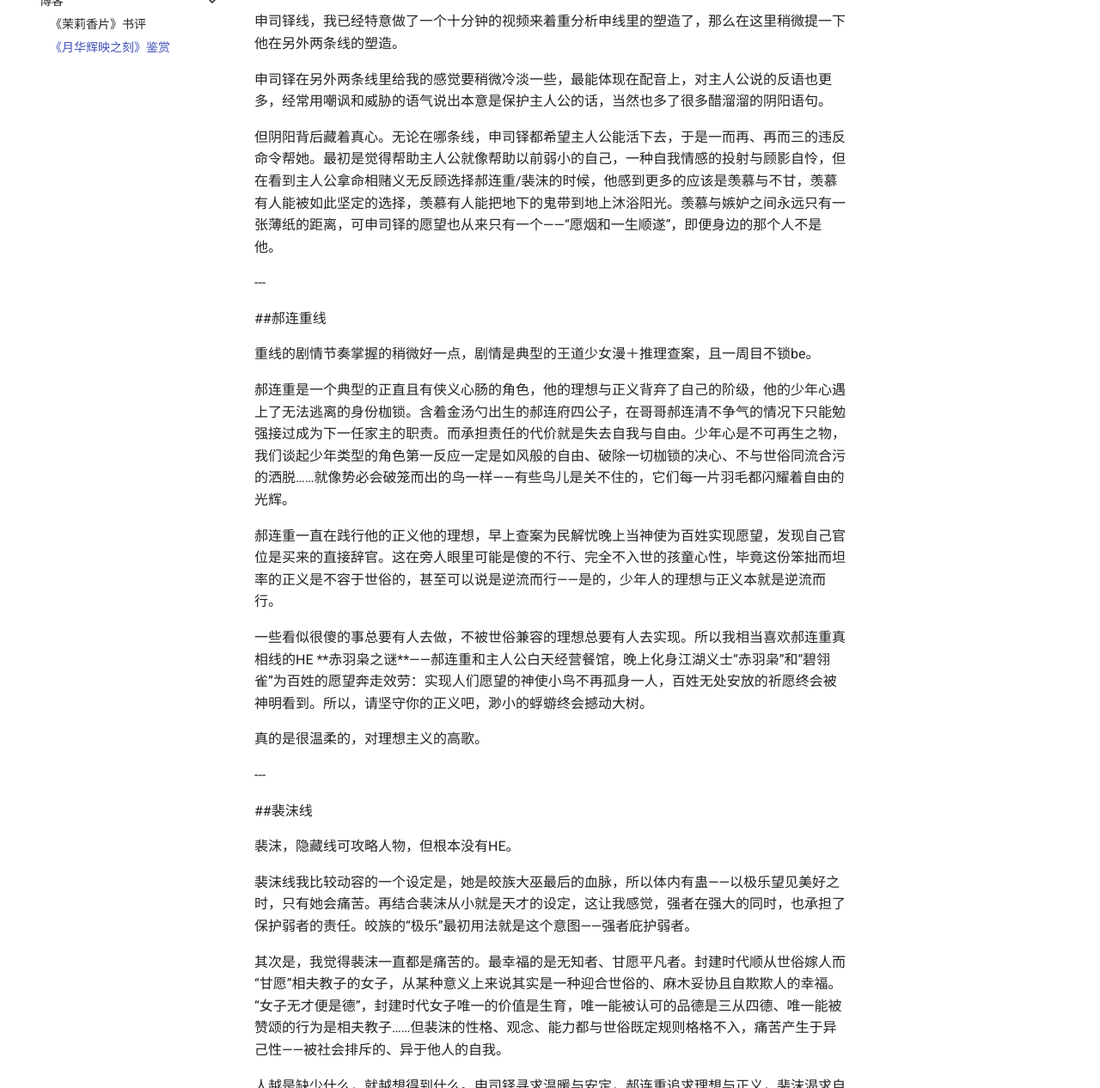
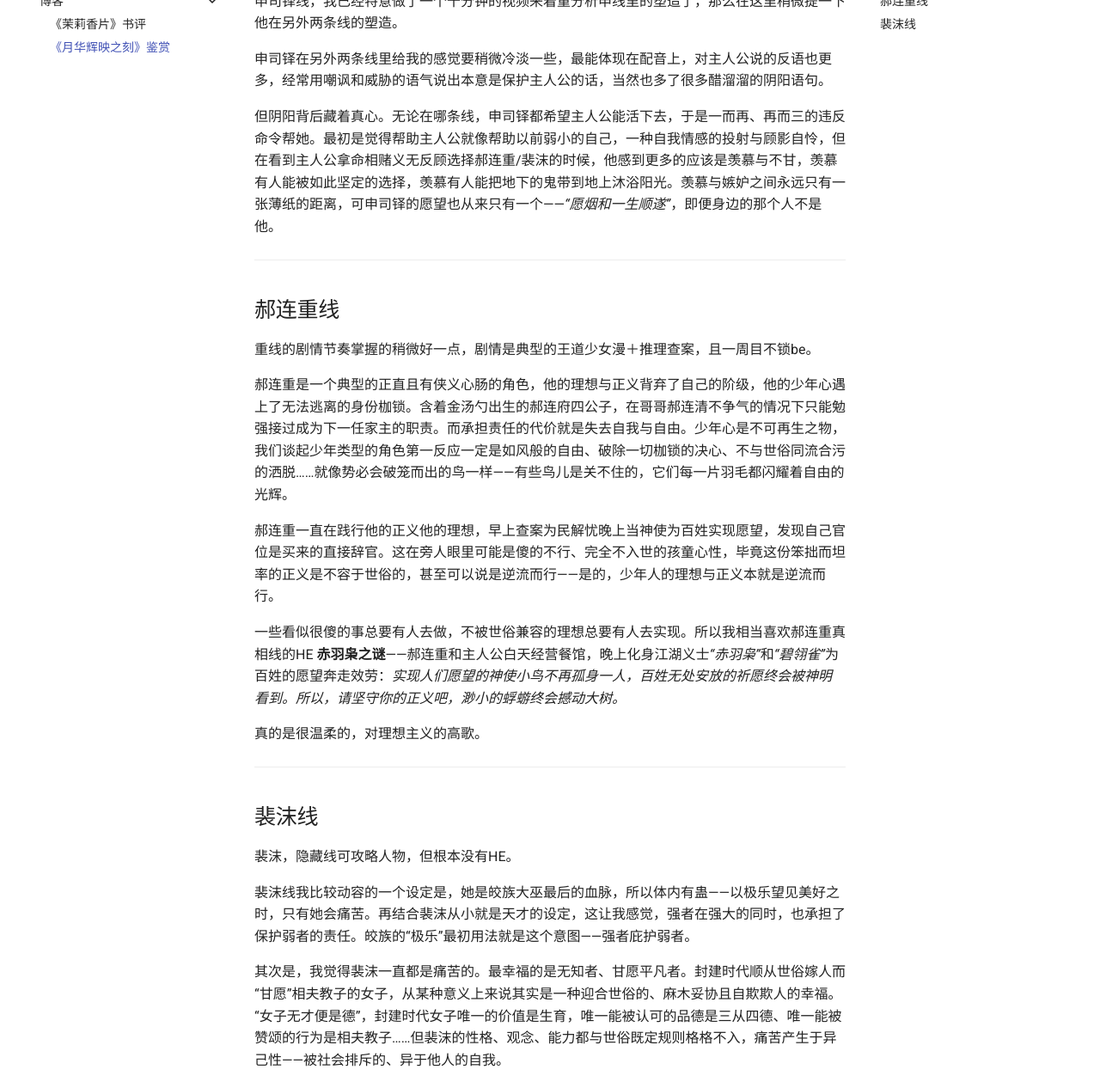
Before and after one commit to Linsey0229/blog, an MkDocs documentation site: the page built from docs/moon.md, in a window 1280 px wide and 1400 px high, scrolled down 705 px, cut to the strip 134-1400 px from the top of the window. Shown: the whole strip at 86% size. Built offline with MkDocs 1.6.1 and Material for MkDocs 9.7.7, drawn with Linux system fonts in a browser that asks for light colours; some of the changed text lies outside the part shown.

Commit message:
修复月华文章标题格式

```diff
--- a/docs/moon.md
+++ b/docs/moon.md
@@ -1,15 +1,15 @@
-\#《月华辉映之刻》鉴赏
+#《月华辉映之刻》鉴赏
 
 
 我始终觉得月华是一部非常温和而绝无踩雷可能的买断制乙游，剧本娘写的时候必定是充分考虑到了大众喜好。因为设定非常六边形战士——剧本本身十分有国乙风味，攻略对象皆是即使身处黑暗也仍心向光明的理想主义者，而且都洁身自好拒绝黄赌毒。主人公，善良而不失锋芒——会凶人，会咬人，会踢人老二。且作为本作不可多得的、在爱与尊重中长大的健全人，毅然决然地当了三条线的心理咨询师，挽救了六个被原生家庭荼毒的幼小心灵。
 
 
 
-\---
+---
 
 
 
-\##申司铎线
+##申司铎线
 
 <div style="position: relative; padding-bottom: 56.25%; height: 0; overflow: hidden; max-width: 100%;">
   <iframe src="//player.bilibili.com/player.html?isOutside=true&aid=115721333971749&bvid=BV1evmrB4EDj&cid=34744765655&p=1" scrolling="no" border="0" frameborder="no" framespacing="0" allowfullscreen="true" style="position: absolute; top: 0; left: 0; width: 100%; height: 100%;"></iframe>
@@ -23,15 +23,15 @@
 
 
 
-但阴阳背后藏着真心。无论在哪条线，申司铎都希望主人公能活下去，于是一而再、再而三的违反命令帮她。最初是觉得帮助主人公就像帮助以前弱小的自己，一种自我情感的投射与顾影自怜，但在看到主人公拿命相赌义无反顾选择郝连重/裴沫的时候，他感到更多的应该是羡慕与不甘，羡慕有人能被如此坚定的选择，羡慕有人能把地下的鬼带到地上沐浴阳光。羡慕与嫉妒之间永远只有一张薄纸的距离，可申司铎的愿望也从来只有一个——“愿烟和一生顺遂”，即便身边的那个人不是他。
+但阴阳背后藏着真心。无论在哪条线，申司铎都希望主人公能活下去，于是一而再、再而三的违反命令帮她。最初是觉得帮助主人公就像帮助以前弱小的自己，一种自我情感的投射与顾影自怜，但在看到主人公拿命相赌义无反顾选择郝连重/裴沫的时候，他感到更多的应该是羡慕与不甘，羡慕有人能被如此坚定的选择，羡慕有人能把地下的鬼带到地上沐浴阳光。羡慕与嫉妒之间永远只有一张薄纸的距离，可申司铎的愿望也从来只有一个——*“愿烟和一生顺遂”*，即便身边的那个人不是他。
 
 
 
-\---
+---
 
 
 
-\##郝连重线
+##郝连重线
 
 
 
@@ -47,18 +47,18 @@
 
 
 
-一些看似很傻的事总要有人去做，不被世俗兼容的理想总要有人去实现。所以我相当喜欢郝连重真相线的HE \*\*赤羽枭之谜\*\*——郝连重和主人公白天经营餐馆，晚上化身江湖义士“赤羽枭”和“碧翎雀”为百姓的愿望奔走效劳：实现人们愿望的神使小鸟不再孤身一人，百姓无处安放的祈愿终会被神明看到。所以，请坚守你的正义吧，渺小的蜉蝣终会撼动大树。
+一些看似很傻的事总要有人去做，不被世俗兼容的理想总要有人去实现。所以我相当喜欢郝连重真相线的HE **赤羽枭之谜**——郝连重和主人公白天经营餐馆，晚上化身江湖义士*“赤羽枭”*和*“碧翎雀”*为百姓的愿望奔走效劳：*实现人们愿望的神使小鸟不再孤身一人，百姓无处安放的祈愿终会被神明看到。所以，请坚守你的正义吧，渺小的蜉蝣终会撼动大树。*
 
 
 真的是很温柔的，对理想主义的高歌。
 
 
 
-\---
+---
 
 
 
-\##裴沫线
+##裴沫线
 
 
 
@@ -74,11 +74,11 @@
 
 
 
-人越是缺少什么，就越想得到什么。申司铎寻求温暖与安定，郝连重追求理想与正义，裴沫渴求自由与公平。主人公可以成为申司铎的归处，可以陪同郝连重一起行侠仗义，但是却无法与裴沫一起改变封建社会吃人的本质，因为连主人公自己也是封建思想的受害者，所以俩人的结局只能像飞蛾扑火一样，在极乐带来的幻想中，化为时代的灰烬。
+人越是缺少什么，就越想得到什么。申司铎寻求温暖与安定，郝连重追求理想与正义，裴沫渴求自由与公平。主人公可以成为申司铎的归处，可以陪同郝连重一起行侠仗义，但是却无法与裴沫一起改变封建社会吃人的本质，因为连主人公自己也是封建思想的受害者，所以俩人的结局*只能像飞蛾扑火一样，在极乐带来的幻想中，化为时代的灰烬。*
 
 
 
-\---
+---
 
 
 
```
